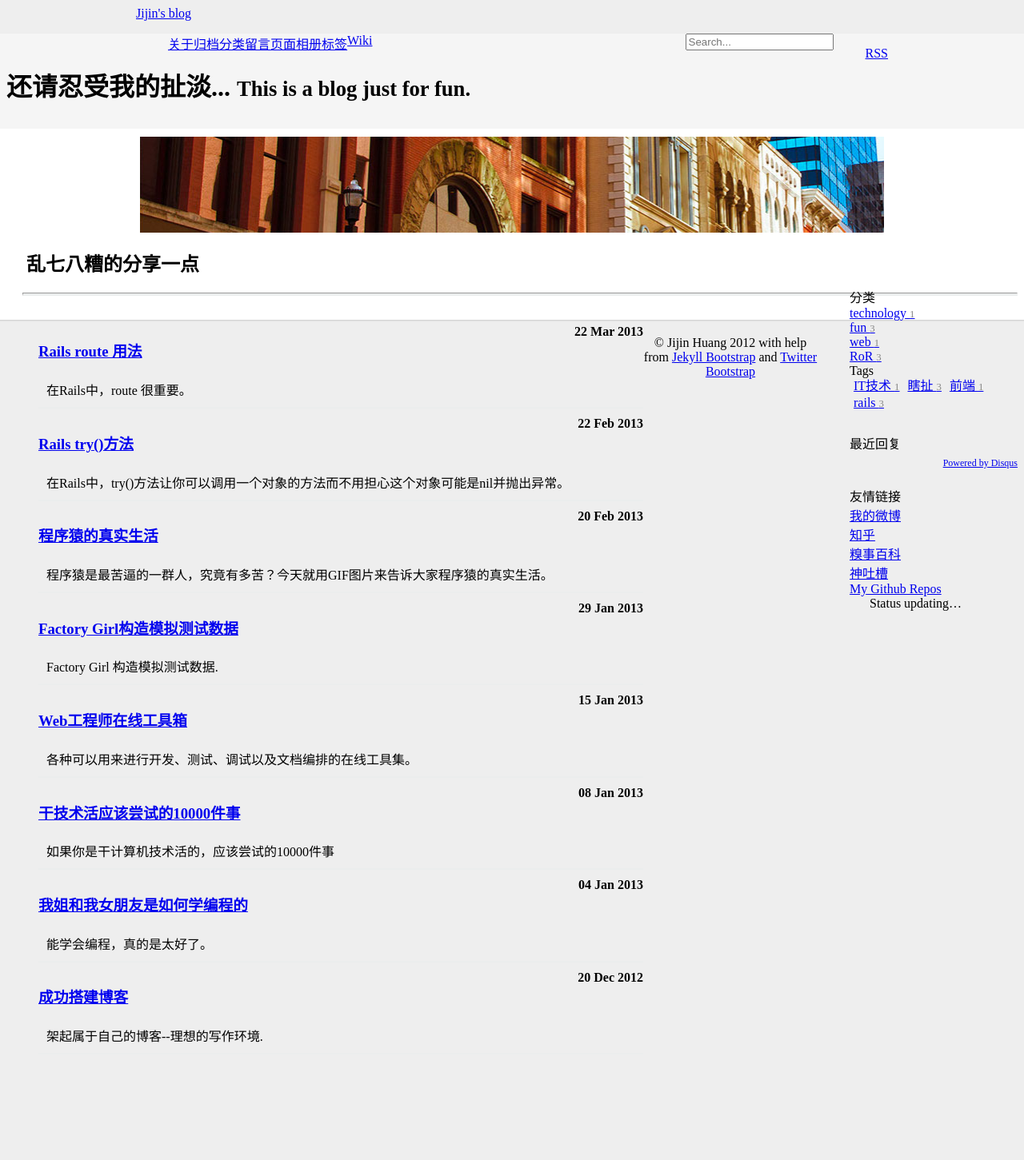
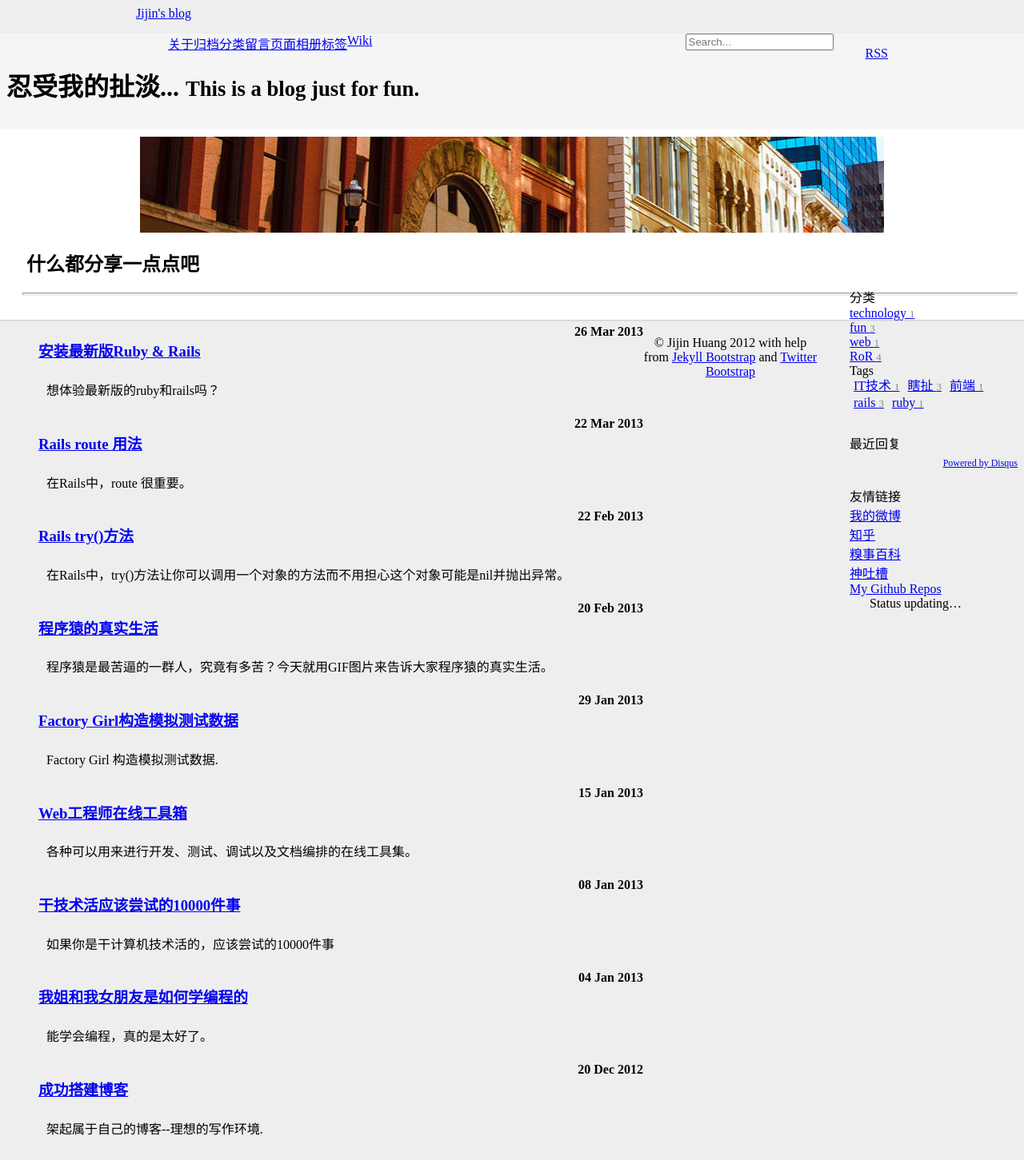
Before and after one commit to hjijin/hjijin.github.io, a Jekyll site: the page built from index.html, in a window 1280 px wide. Shown: the whole page at 80% size. Built offline with Jekyll 4.4.1, drawn with Linux system fonts in a browser that asks for light colours; the list of posts is cut into pages by our own code; comment, search, counter and statistics services are not loaded; before the commit the page ends 1335 px from its top, so only the background shows below that; part of the change alters nothing that is shown.

Commit message:
a litle changed.

```diff
--- /dev/null
+++ b/_posts/2013-03-26-install-ruby-2.0.0-with-rvm.md
@@ -0,0 +1,51 @@
+---
+layout: post
+title: "安装最新版Ruby & Rails"
+category: RoR
+excerpt: 想体验最新版的ruby和rails吗？
+tags: ruby
+---
+
+{% include JB/setup %}
+
+2013年2月24日,发布了Ruby的最新版本*2.0.0*, 想尝鲜的童鞋可以参考参考：
+我是在RVM里装的，同时我也建议用RVM,可以控制ruby版本切换。
+安装RVM
+
+    $ curl -L https://get.rvm.io | bash -s
+
+确定你的rvm版本是不是最新的，可以执行如下命令更新：
+
+    $rvm get stable
+
+检查一下安装的需求环境：
+
+    $ rvm requirements
+
+
+我的系统下面我还安装了这些东西：
+
+    $ brew install libtool libxslt libksba openssl
+
+再安装一个YAML库（不同操作系统的安装命了略有不同）：
+
+   # Debian-based
+    $ apt-get install libyaml-dev
+
+    # Fedora/CentOS/RHEL Linux
+    $ yum install libyaml-devel
+
+    # Mac
+    $ brew install libyaml
+
+最后需要告诉RVM安装ruby2.0.0*时，OpenSSL的路径
+
+    $ rvm install 2.0.0 --with-openssl-dir=$HOME/.rvm/usr
+
+一会儿，ruby2.0.0*就装好了，你可以安装rails最新版：
+
+    $ gem install rails --version 4.0.0.beta1 --no-ri --no-rdoc
+
+来体验新版本的变化！
+
+*Go！Go！Go！*
--- a/index.html
+++ b/index.html
@@ -1,21 +1,21 @@
 ---
 layout: page
-title: "还请忍受我的扯淡..."
+title: "忍受我的扯淡..."
 tagline: This is a blog just for fun.
-titleline: 乱七八糟的分享一点
+titleline: 什么都分享一点点吧
 links:
   - url: "http://weibo.com/u/2181906002"
     name: "我的微博"
     title: "个人心情"
   - url: "http://www.zhihu.com/"
     name: "知乎"
-    title: "你知乎？"
-  - url: "#"
+    title: "知乎？"
+  - url: "http://www.qiushibaike.com/"
     name: "糗事百科"
     title: "糗事多，少看为妙。"
   - url: "#"
     name: "神吐槽"
-    title: "有点邪恶喔？"
+    title: "有点邪恶喔？不告诉你。"
 ---
 {% include JB/setup %}
 {% include sd/logo %}
```
